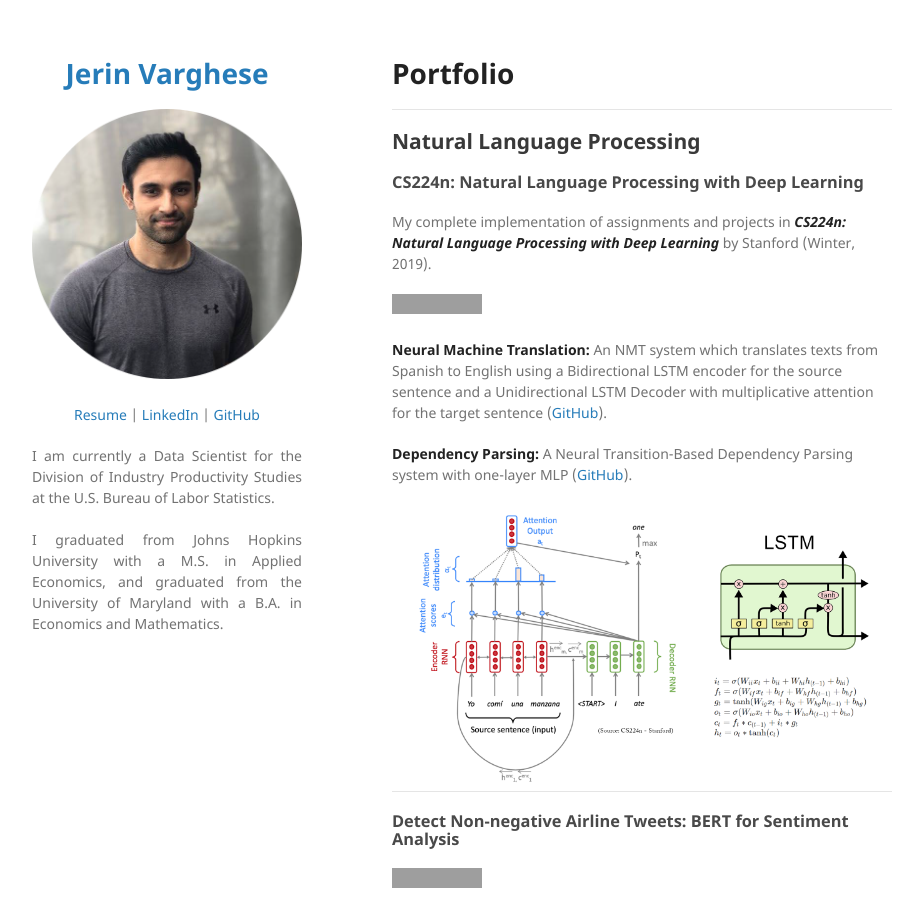
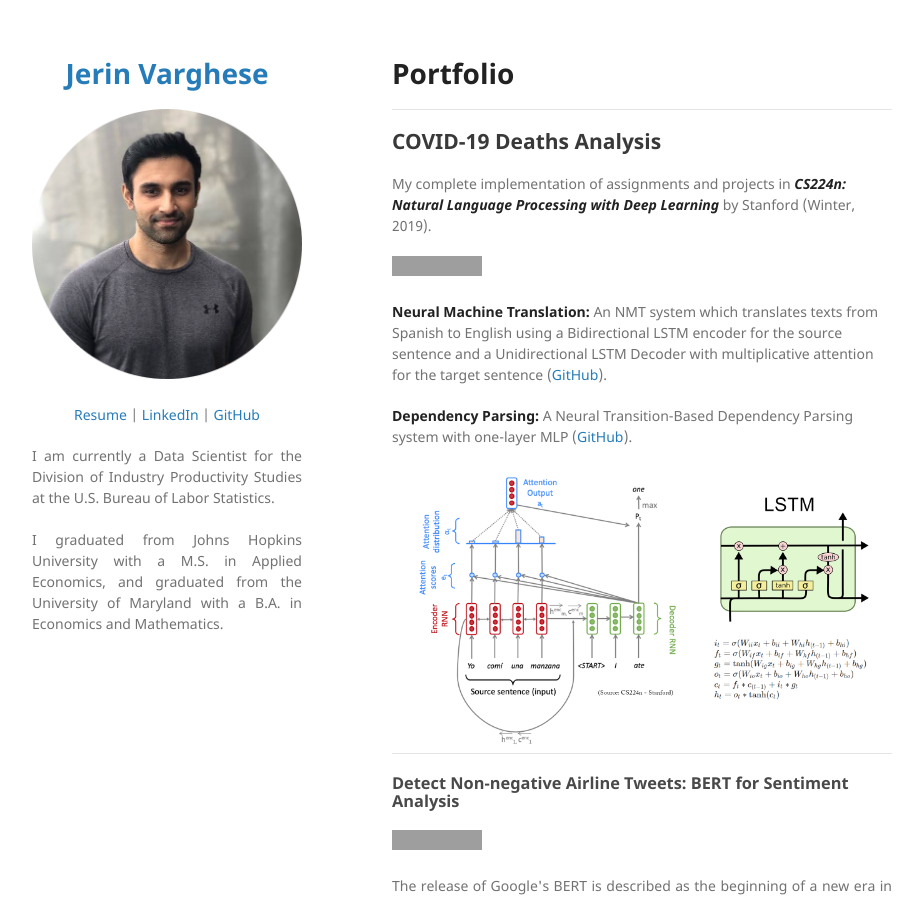
Before and after one commit to jerinv/jerinv.github.io, a Jekyll site: the page built from index.md, in a window 1280 px wide and 900 px high. Shown: the whole window, without its empty margins (178-1101 px from the left). Built offline with Jekyll 4.4.1, drawn with Linux system fonts in a browser that asks for light colours; our own code applies the rules of GitHub Pages for plain Markdown files; grey boxes are pictures that could not be loaded.

Commit message:
Update index.md

```diff
--- a/index.md
+++ b/index.md
@@ -1,12 +1,10 @@
 # Portfolio
 ---
-## Natural Language Processing
-
-### CS224n: Natural Language Processing with Deep Learning
+## COVID-19 Deaths Analysis
 
 My complete implementation of assignments and projects in [***CS224n: Natural Language Processing with Deep Learning***](http://web.stanford.edu/class/cs224n/) by Stanford (Winter, 2019).
 
-[![View on GitHub](https://img.shields.io/badge/GitHub-View_on_GitHub-blue?logo=GitHub)](https://github.com/chriskhanhtran/CS224n-NLP-Solutions/tree/master/assignments/)
+[![View on GitHub](https://img.shields.io/badge/GitHub-View_on_GitHub-blue?logo=GitHub)](https://github.com/jerinv/covid-analysis)
 
 **Neural Machine Translation:** An NMT system which translates texts from Spanish to English using a Bidirectional LSTM encoder for the source sentence and a Unidirectional LSTM Decoder with multiplicative attention for the target sentence ([GitHub](https://github.com/chriskhanhtran/CS224n-NLP-Solutions/tree/master/assignments/)).
 
```
